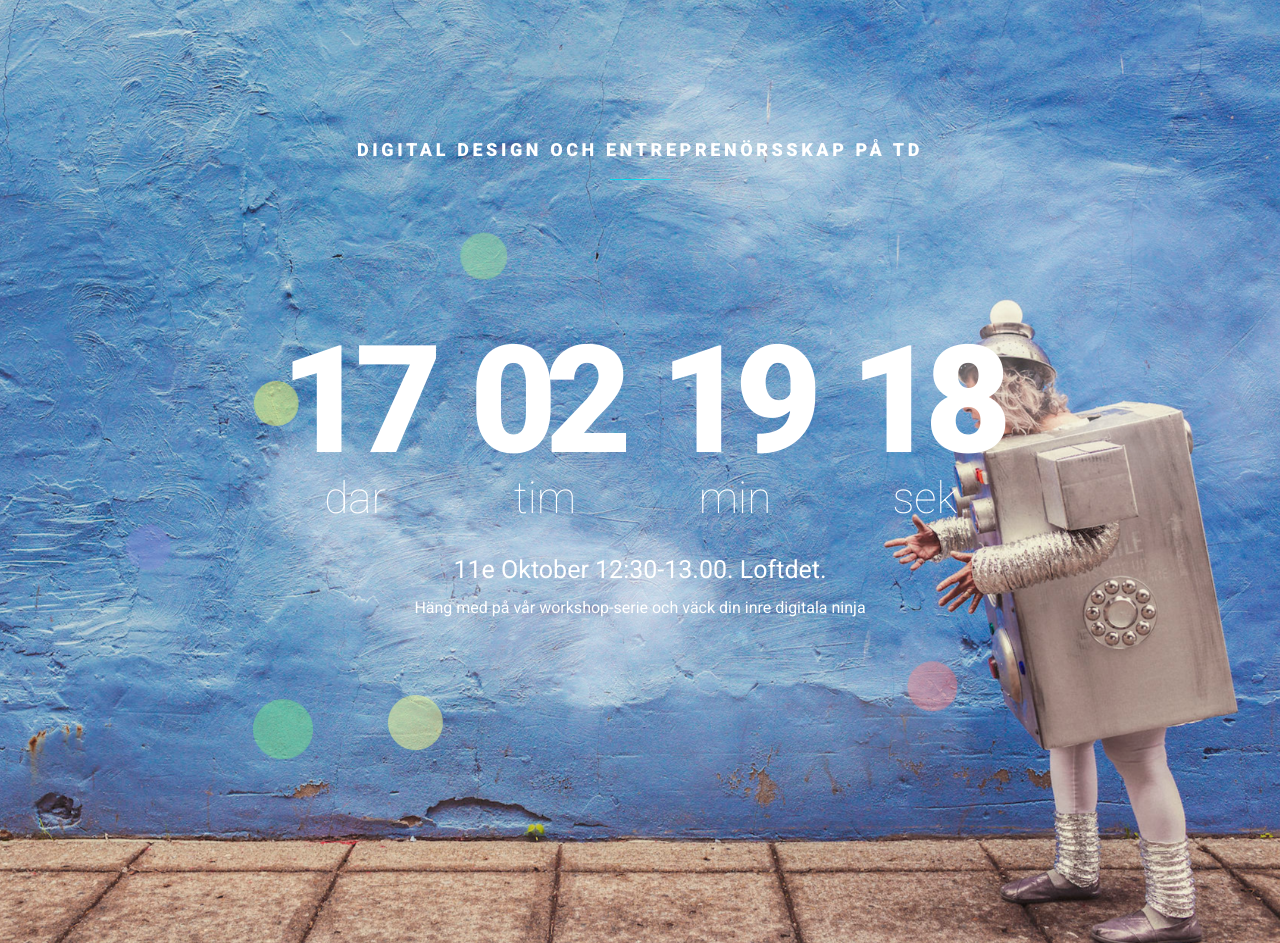
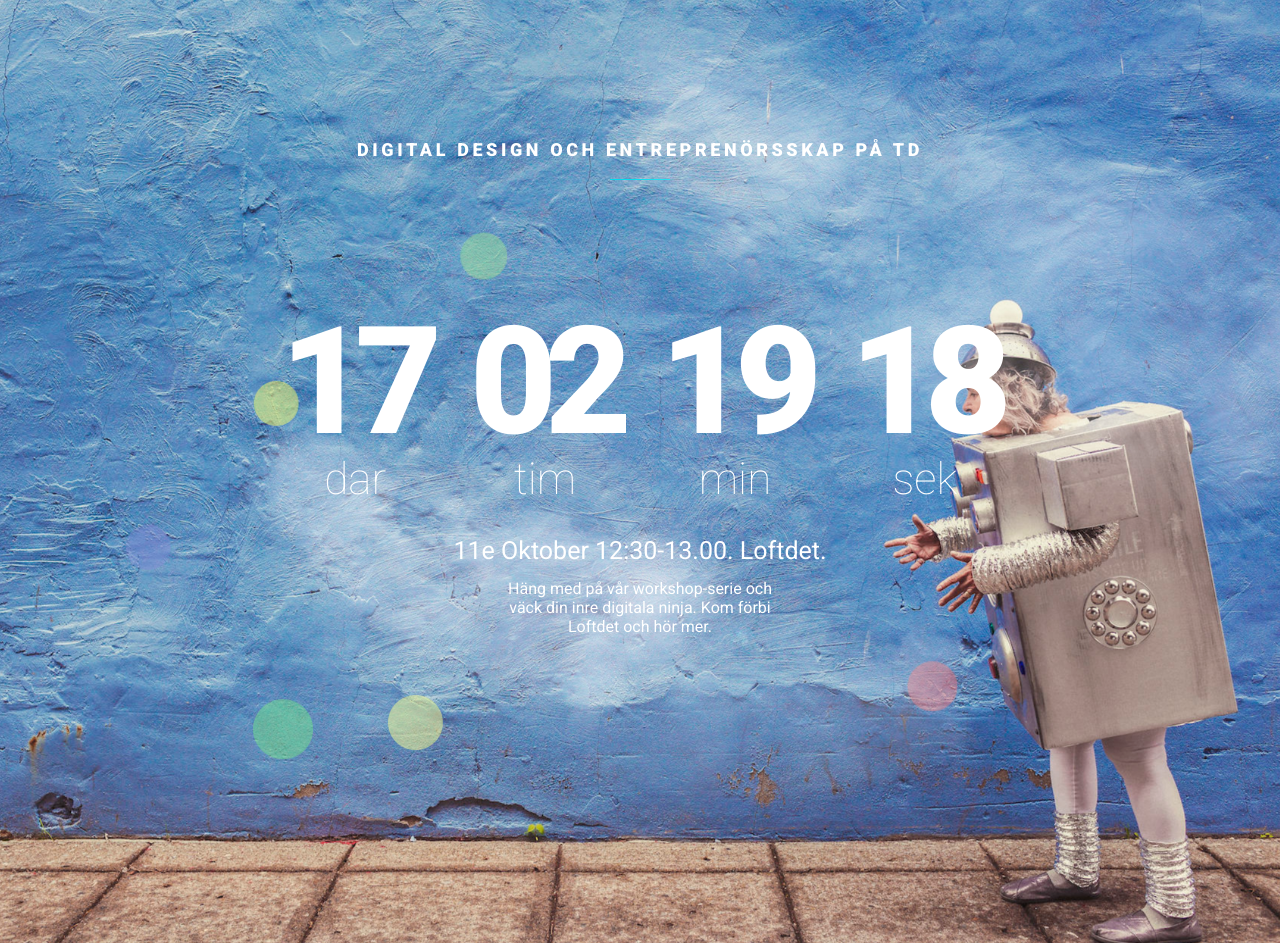
Before and after one commit to jakobhe/jakobhe.github.io, a PHP site: page / in a window 1280 px wide. Run offline with PHP 8.4, Linux system fonts and the light colour scheme.

Commit message:
More text

```diff
--- a/css/style.css
+++ b/css/style.css
@@ -88,15 +88,16 @@ h2 {
     margin: 0 34px;
 }
 
-p {
-    margin-left: 30px;
-    margin-right: 30px;
-}
-
 .sub-title {
 	font-size: 18px;
 	margin-top: 5px;
 	margin-bottom: 0px;
+}
+
+.sub-text {
+    width: 300px;
+    margin-left: auto;
+    margin-right: auto;
 }
 
 
--- a/index.html
+++ b/index.html
@@ -78,8 +78,8 @@
                         <p class="sub-title">
                             11e Oktober 12:30-13.00. Loftdet.
                         </p>
-                        <p>
-                            Häng med på vår workshop-serie och väck din inre digitala ninja
+                        <p class="sub-text">
+                            Häng med på vår workshop-serie och väck din inre digitala ninja. Kom förbi Loftdet och hör mer.
                         </p>
                     </div>
                 </li>
```
